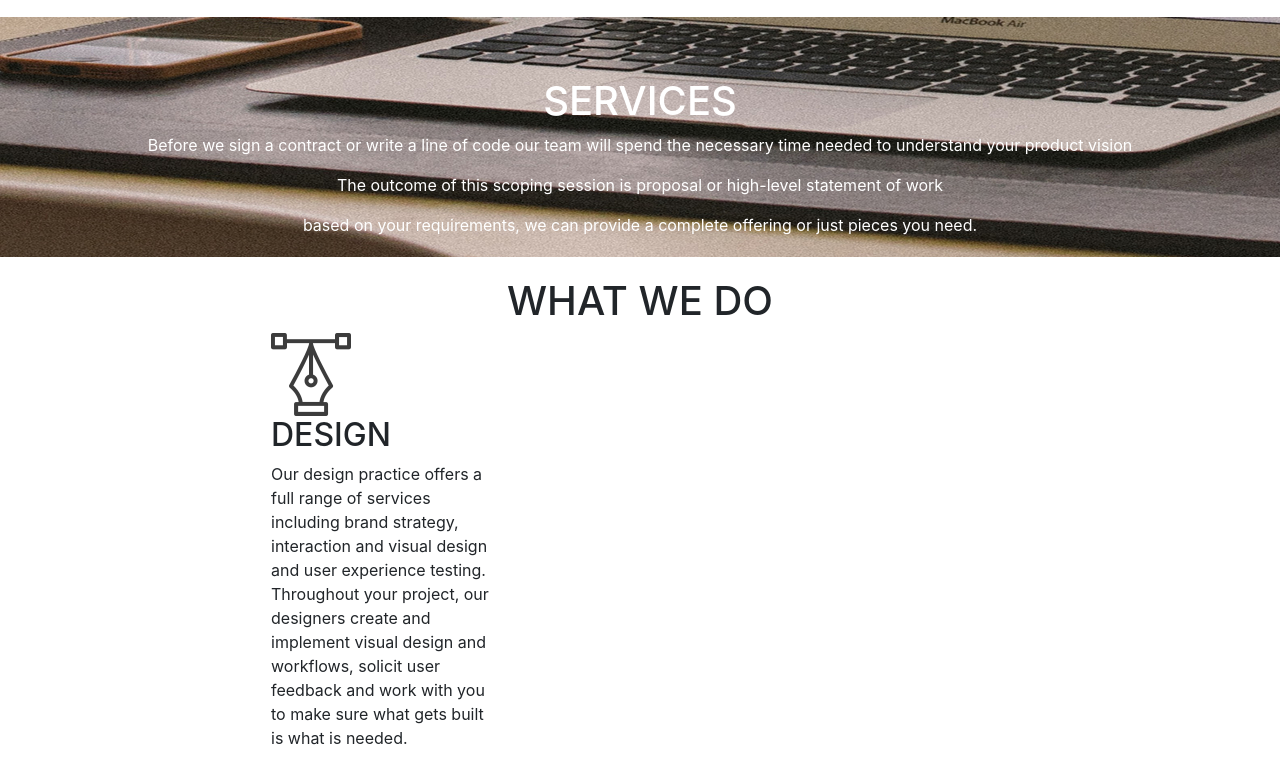
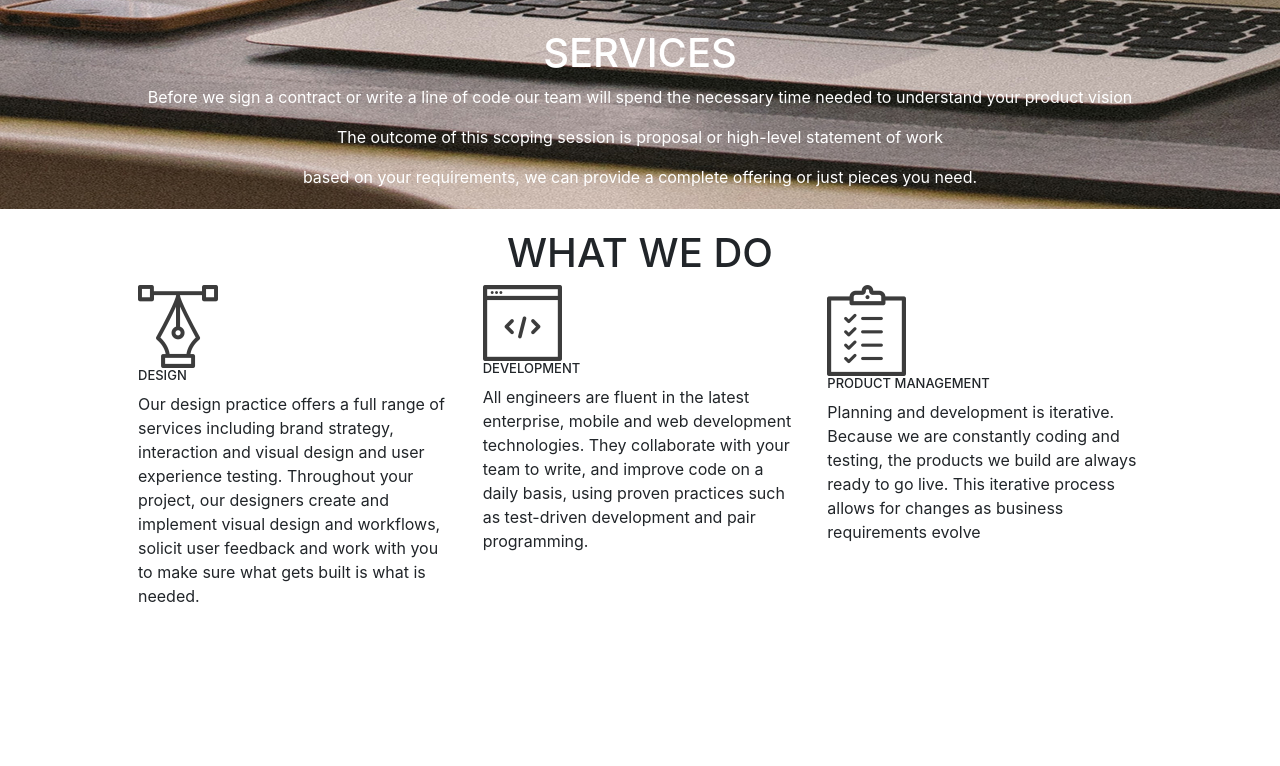
Before and after one commit to Waithera-m/Delani-Studio, a plain HTML site: page delani-studio.html in a window 1280 px wide. Shown: the part 1107-1873 px from the top of the page. After the commit the page ends 1731 px from the top, so only its background shows below. Drawn offline with nearby package versions, Linux system fonts and the light colour scheme; files whose address does not match are found by name.

Commit message:
Add to the What We Do section and align icons center

```diff
--- a/css/styles.css
+++ b/css/styles.css
@@ -27,10 +27,29 @@
   margin-top: 20px;
   margin-bottom: 20px;
 }
-.container{
-  width: 60%;
-  padding-right: 15px;
-  padding-left: 15px;
+/* .containerTwo {
+  display: -ms-flexbox;
+  -ms-flex-direction: column;
+  flex-direction: column;
+  min-width: 0;
+  word-wrap: break-word;
+  height: 240px;
+  margin-top: 20px;
+  justify-content: center;
+  width: 100%;
+} */
+.containerTwo{
+  width: 80%;
+  justify-content: center;
+  align-items: center;
+  padding-right: 10px;
+  padding-left: 10px;
   margin-right: auto;
   margin-left: auto;
 }
+/* .flex-container {
+  display: flex;
+  height: 600px;
+  flex-wrap: wrap;
+  align-content: space-between;
+} */
--- a/delani-studio.html
+++ b/delani-studio.html
@@ -37,16 +37,31 @@
         <p>The outcome of this scoping session is proposal or high-level statement of work</p>
         <p>based on your requirements, we can provide a complete offering or just pieces you need.</p>
     </div>
-    <h1 style="text-align: center;">WHAT WE DO</h1>
-    <div class="container">
+    <div class="containerTwo">
+      <h1 style="text-align: center;">WHAT WE DO</h1>
       <div class="row">
         <div class="col-md-4">
           <div id="arrow">
-            <span class="clickable"><img src="/home/mary/Documents/moringa-school-projects/Delani-Studios/images/services_icons/design_icon.png"></span>
-            <h2>DESIGN</h2>
+            <span class="clickable"><img src="images/design_icon.png"></span>
+            <h2 style="font-size: small;">DESIGN</h2>
             <p>Our design practice offers a full range of services including brand strategy, interaction and visual design and user experience testing. Throughout your project, our designers create and implement visual design and workflows, solicit user feedback and work with you to make sure what gets built is what is needed.</p>
           </div>
         </div>
+        <div class="col-md-4">
+          <div id="folder">
+            <span class="clickable"><img src="images/dev_icon.png"></span>
+            <h2 style="font-size: small;">DEVELOPMENT</h2>
+            <p>All engineers are fluent in the latest enterprise, mobile and web development technologies.
+              They collaborate with your team to write, and improve code on a daily basis, using proven practices such as test-driven development and pair programming.</p>
+          </div>
+        </div>
+          <div class="col-md-4">
+            <div id="clipboard">
+              <span class="clickable"><img src="images/product_icon.png"></span>
+              <h2 style="font-size: small;">PRODUCT MANAGEMENT</h2>
+              <p>Planning and development is iterative. Because we are constantly coding and testing, the products we build are always ready to go live. This iterative process allows for changes as business requirements evolve</p>
+            </div>
+          </div>
       </div>
     </div>
   </body>
```
Also changed, not shown: images/design_icon.png (renamed from images/services_icons/design_icon.png), images/dev_icon.png (renamed from images/services_icons/dev_icon.png), images/product_icon.png (renamed from images/services_icons/product_icon.png).
